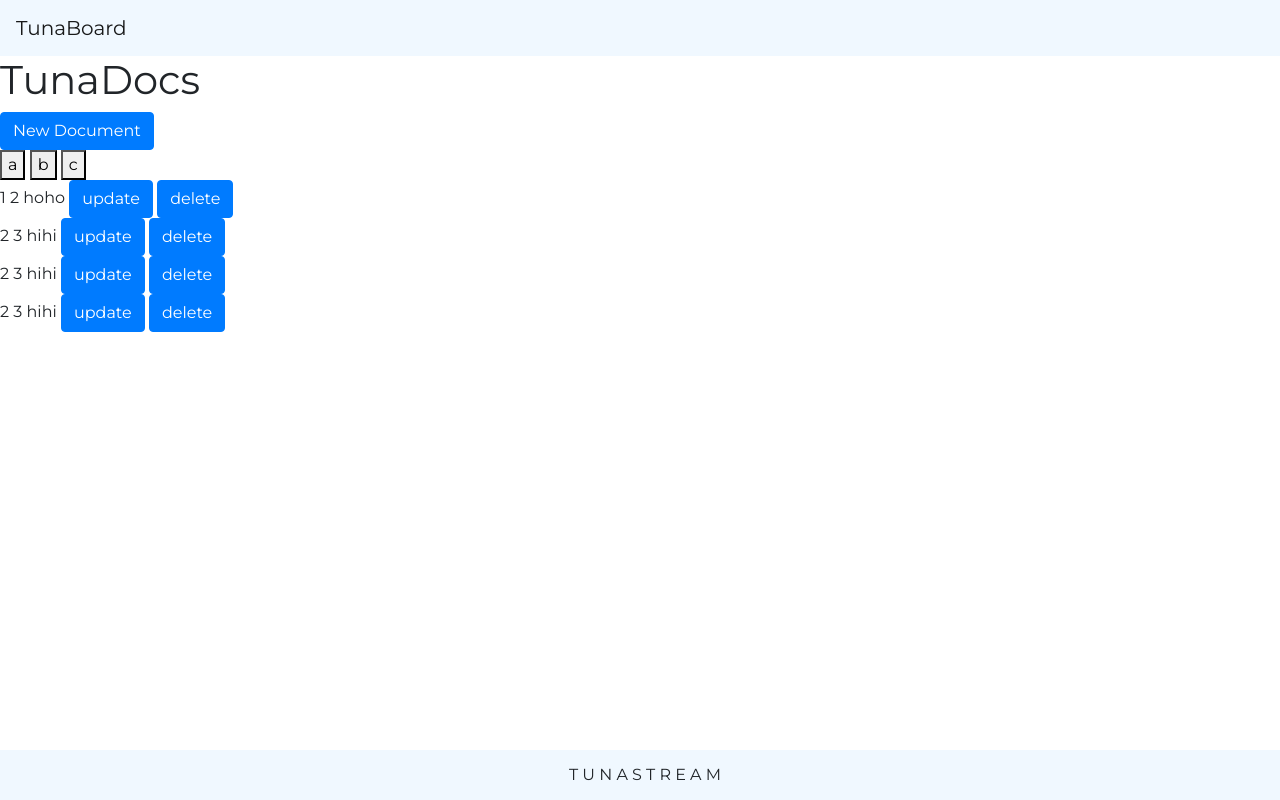
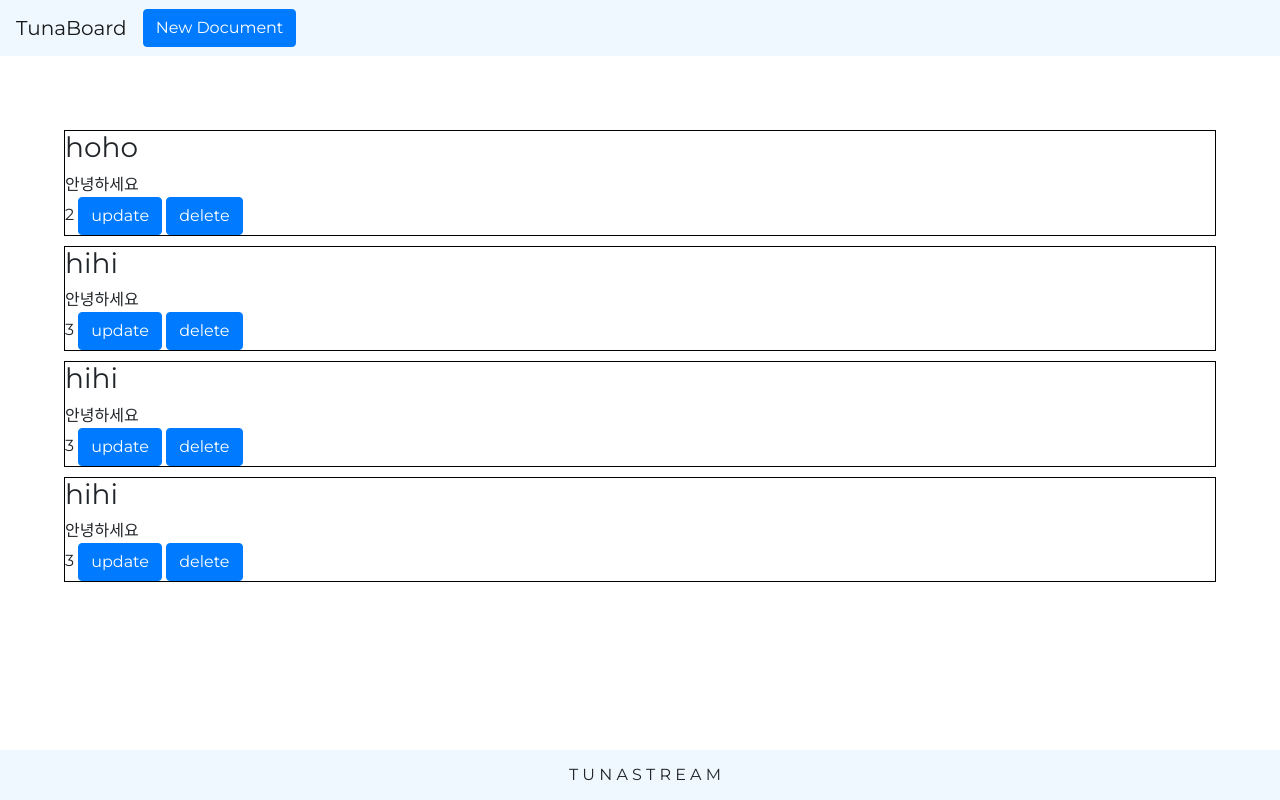
Before and after one commit to FRESH-TUNA/simple-SPA_VueJS-Django, a Django app: page / in a window 1280 px wide. Run offline with Django 3.2, Linux system fonts and the light colour scheme; some libraries are stand-ins or nearby versions.

Commit message:
main page layout 수정

```diff
--- a/Frontend/static/js/mainView.vue
+++ b/Frontend/static/js/mainView.vue
@@ -17,48 +17,52 @@ var detailTemplate = {
 }
 
 var mainTemplate = {
-  /*
-  props: {
-    elements: {
-      type: Array,
-      default() {
-        return []
-      }
-    }
-  },*/
   data: function() {
     return {
       elements: [
         {
             id:1,
             date:2,
-            title:'hoho'
+            title:'hoho',
+            content: '안녕하세요'
         },
         {
             id:2,
             date:3,
-            title:'hihi'
+            title:'hihi',
+            content: '안녕하세요'
         },
         {
             id:2,
             date:3,
-            title:'hihi'
+            title:'hihi',
+            content: '안녕하세요'
         },
         {
             id:2,
             date:3,
-            title:'hihi'
+            title:'hihi',
+            content: '안녕하세요'
         }
-      ]
+      ],
+      postsStyleObject: {
+        padding: '5%',
+      },
+      postStyleObject: {
+        width: '100%',
+        border: '1px solid black',
+        'margin-top': '10px'
+      }
     }
   },
   template:
   `
-    <div>
-      <div v-for="element in elements" :element="element" :key="element.id">
-        <a>{{element.id}}</a>
+    <div v-bind:style="postsStyleObject">
+      <div v-for="element in elements" :element="element" :key="element.id" v-bind:style="postStyleObject">
+        <h3>{{element.title}}</h3>
+        <div>{{element.content}}</div>
         <a>{{element.date}}</a>
-        <a>{{element.title}}</a>
+
         <button class="btn btn-primary">update</button>
         <button class="btn btn-primary">delete</button>
       </div>
@@ -66,7 +70,7 @@ var mainTemplate = {
   `
 }
 
-new Vue({
+var mainview = new Vue({
     el: '#mainView',
     data: {
         elements: [
@@ -98,4 +102,4 @@ new Vue({
       'post-template':postTemplate,
       'detail-template':detailTemplate
     }
-  });
+});
--- a/Frontend/static/js/nav.vue
+++ b/Frontend/static/js/nav.vue
@@ -5,6 +5,7 @@ var navTemplate = {
     `
     <nav class="navbar navbar-expand-lg navbar-light">
             <a class="navbar-brand" href="">{{title}}</a>
+                    <button type="button" class="btn btn-primary" v-on:click="mainview.currentView = 'main-template'">New Document</button>
     </nav>
     `,
     data: function(){
--- a/Frontend/templates/index.html
+++ b/Frontend/templates/index.html
@@ -16,19 +16,8 @@
         <nav-template></nav-template>
     </div>
 
-    <!--header-->
-    <div id="header">
-        <h1>TunaDocs</h1>
-        <button class="btn btn-primary" @click="showCreateModal">
-            New Document
-        </button>
-    </div>
-
     <!--mainView-->
     <div id="mainView">
-        <button type="button" v-on:click="currentView = 'main-template'">a</button>
-        <button type="button" v-on:click="currentView = 'post-template'">b</button>
-        <button type="button" v-on:click="currentView = 'detail-template'">c</button>
         <component v-bind:is="currentView" ></component>
     </div>
 
@@ -58,7 +47,7 @@
     <script src="static/js/nav.vue"></script>
     <script src="static/js/mainView.vue"></script>
     <script src="static/js/footer.vue"></script>
-    <script src="static/js/crud.vue"></script>
+
     <script src="https://code.jquery.com/jquery-3.3.1.slim.min.js"
         integrity="sha384-q8i/X+965DzO0rT7abK41JStQIAqVgRVzpbzo5smXKp4YfRvH+8abtTE1Pi6jizo"
         crossorigin="anonymous"></script>
```
Also changed, not shown: Frontend/static/js/crud.vue (deleted).
